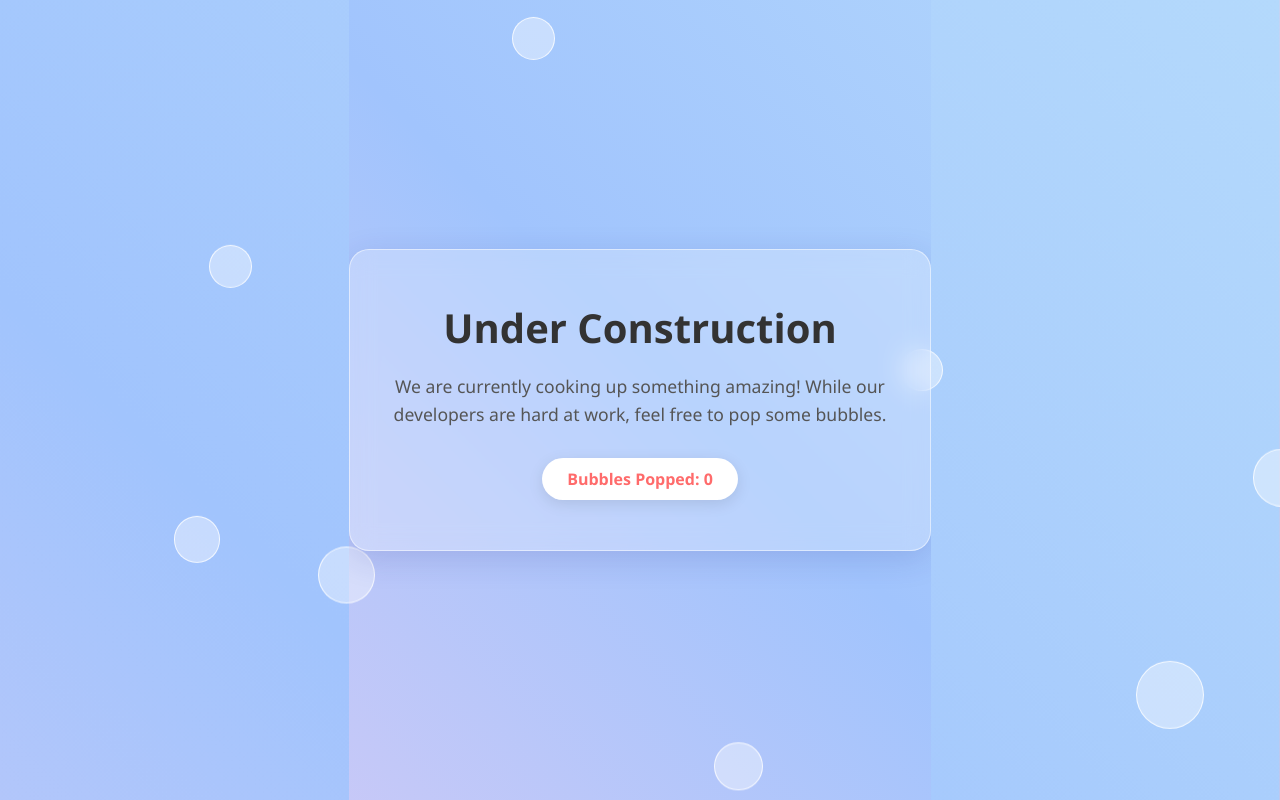
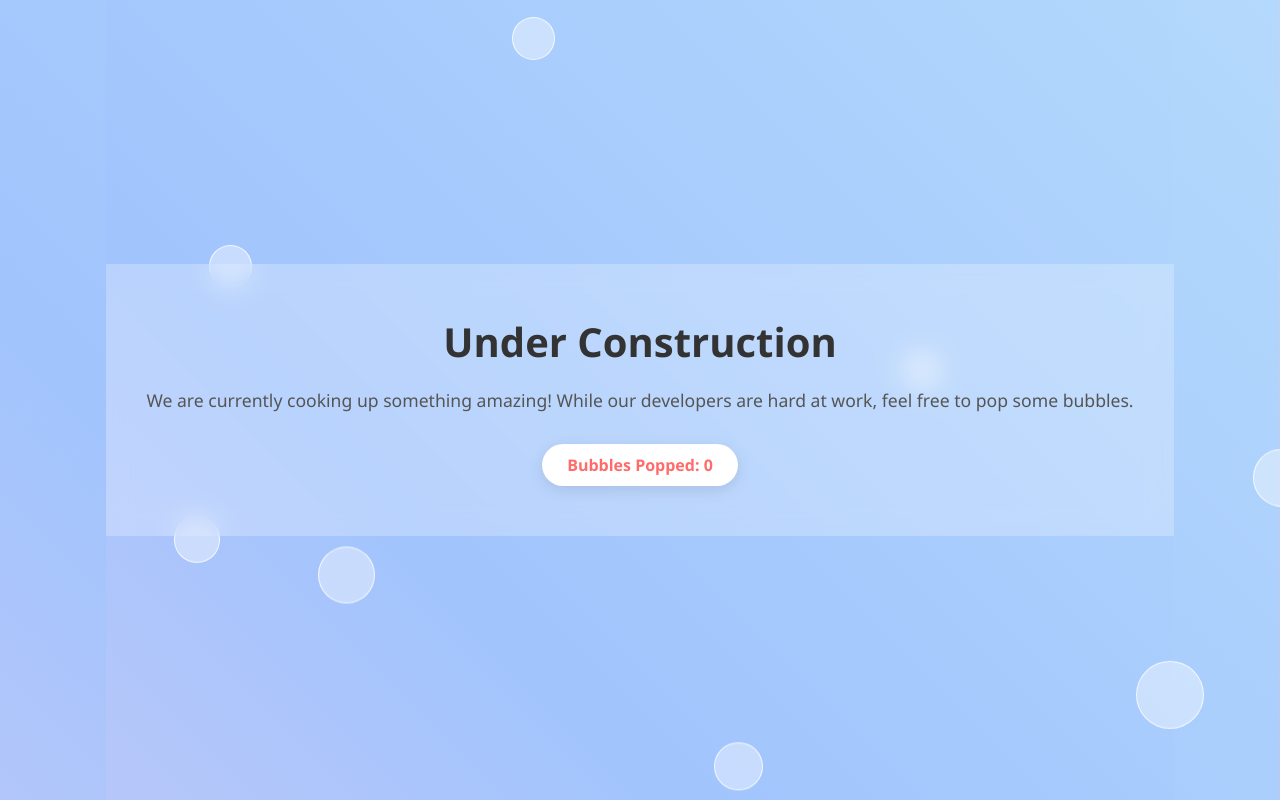
Before and after one commit to thefallenmaster/OnDevelopment, a plain HTML site: page index.html in a window 1280 px wide. Shown: the top 800 px of the page. Drawn offline with Linux system fonts and the light colour scheme.

Commit message:
Refactor glass-card styles for full-width layout and remove rounded corners

```diff
--- a/index.html
+++ b/index.html
@@ -26,19 +26,19 @@
             100% { background-position: 0% 50%; }
         }
 
-        /* Glassmorphism Card Container */
+        /* Glassmorphism Card Container (Stretched to 100% width to remove side gaps) */
         .glass-card {
             background: rgba(255, 255, 255, 0.25);
             backdrop-filter: blur(12px);
             -webkit-backdrop-filter: blur(12px);
-            border-radius: 20px;
-            border: 1px solid rgba(255, 255, 255, 0.5);
+            width: 100%; /* Stretches edge to edge */
+            border-radius: 0; /* Removed rounded corners so it sits flush */
+            border: none;
+            box-shadow: none;
             padding: 50px 40px;
             text-align: center;
-            box-shadow: 0 8px 32px 0 rgba(31, 38, 135, 0.15);
             z-index: 10;
-            max-width: 500px;
-            width: 90%;
+            box-sizing: border-box;
         }
 
         h1 {
@@ -69,12 +69,6 @@
 
         .score-board:hover {
             transform: scale(1.05);
-        }
-
-
-        @keyframes bounce {
-            0%, 100% { transform: translateY(0); }
-            50% { transform: translateY(-15px); }
         }
 
         /* Floating Interactive Bubbles */
```
